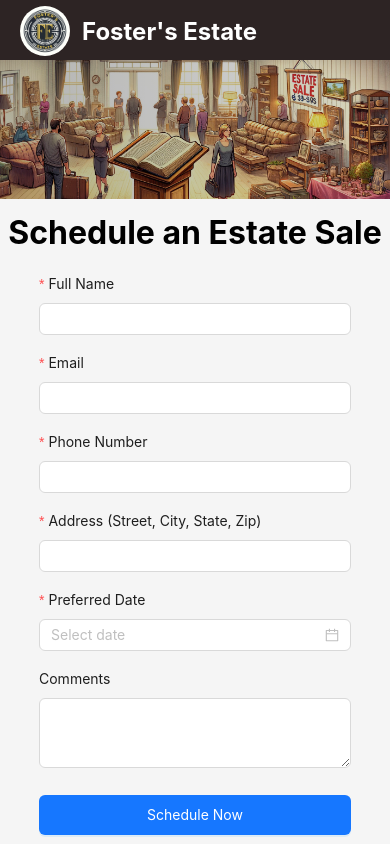
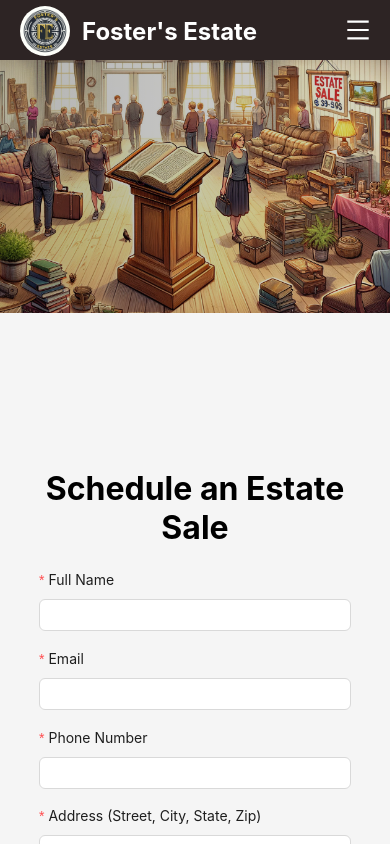
Before and after one commit to Drfalcoew/FostersEstate, a React (Create React App) app: page /schedule in a window 390 px wide. Built offline with nearby package versions, Linux system fonts and the light colour scheme.

Commit message:
update mobile styles

```diff
--- a/src/common/section/Section.css
+++ b/src/common/section/Section.css
@@ -22,8 +22,10 @@
     width: 200px;
     height: 200px; /* Set your desired max width */
     border-radius: 50%;
-    position: relative;
     overflow: hidden;
+    display: flex;
+    justify-content: center;
+    align-items: center;
   }
 
   .section-image {
@@ -72,12 +74,15 @@
     }
   }
 
+  /* MOBILE STYLES */
   @media screen and (max-width: 600px) {
     .section-container {
       flex-direction: column;
+      margin: 0;
+      padding: 40px 0;
     }
     .section {
-      margin: 20px 0;
+      padding: 0;
     }
     .section-image {
       max-width: 80%;
--- a/src/header/Header.css
+++ b/src/header/Header.css
@@ -57,6 +57,10 @@
     transition: color 0.3s ease; /* Smooth color transition on hover */
   }
 
+  .mobile-menu-icon {
+    display: none;
+  }
+
   @media screen and (max-width: 600px) {
     .nav-links {
       display: none;
@@ -64,6 +68,12 @@
 
     .sub-logo {
       display: none;
+    }
+
+    .mobile-menu-icon {
+      display: block;
+      font-size: 1.5em;
+      cursor: pointer;
     }
   }
 
--- a/src/header/Header.tsx
+++ b/src/header/Header.tsx
@@ -3,15 +3,23 @@
 import React from 'react';
 import { Link, useNavigate } from 'react-router-dom';
 import './Header.css'; // Import the CSS file
+import { MenuOutlined } from '@ant-design/icons';
+import { Menu, MenuProps } from 'antd';
 
 const Header: React.FC = () => {
 
   const nav = useNavigate();
+  const [showMenu, setShowMenu] = React.useState(false);
 
   const returnToHome = () => {
     if (window.location.pathname !== '/') {
       nav('/')
     }
+  }
+
+  const onClick: MenuProps['onClick'] = (e) => {
+      nav(`/${e.key}`)
+      setShowMenu(false);
   }
 
   return (
@@ -31,6 +39,19 @@ const Header: React.FC = () => {
         <a href="#contact">Contact</a>
         <Link style={{ fontWeight: 600 }} to ="/schedule">Schedule Appointment</Link>
       </nav>
+      <div className="mobile-menu-icon">
+        <MenuOutlined onClick={() => setShowMenu(!showMenu)} />
+        <Menu
+          onClick={onClick}
+          style={{ display: showMenu ? 'block' : 'none', position: 'absolute', top: '60px', left: '0', width: '100%' }}
+          mode="vertical"
+        >
+          <Menu.Item key="">Home</Menu.Item>
+          <Menu.Item key="about">About us</Menu.Item>
+          <Menu.Item key="services">Services</Menu.Item>
+          <Menu.Item key="schedule">Schedule Appointment</Menu.Item>
+        </Menu>
+      </div>
     </div>
   );
 };
--- a/src/mainpage/home/Homepage.css
+++ b/src/mainpage/home/Homepage.css
@@ -86,6 +86,7 @@
       padding: 20px;
       text-align: center;
       z-index: 2;
+      overflow-y: hidden;
     }
     .cover-image img {
       max-height: 80vh;
@@ -94,7 +95,7 @@
     }
 
     .cover-image::before {
-      background: linear-gradient(to right, rgba(0, 0, 0, 0.8), rgba(0, 0, 0, 0.5)); /* Adjust the gradient as needed */
+      background: linear-gradient(to left, rgba(0, 0, 0, 0.3), rgba(0, 0, 0, 0.5)); /* Adjust the gradient as needed */
     }
 
   }
--- a/src/mainpage/home/Homepage.tsx
+++ b/src/mainpage/home/Homepage.tsx
@@ -47,7 +47,7 @@ const Homepage = () => {
         </div>
       </div>
         <Section sections={sectionInformation} />
-      </div>
+    </div>
     );
   };
 
--- a/src/schedule/Schedule.css
+++ b/src/schedule/Schedule.css
@@ -55,20 +55,22 @@
     .schedule-main-container {
         flex-direction: column;
         padding-bottom: 50px;
-    }
-
-    .schedule-image {
-        padding-bottom: 5vh;
+        display: block;
+        height: auto;
     }
 
     .schedule-image-container {
-        height: 50vh;
+        height: 30vh;
     }
 
     .schedule-container {
-        margin: 5vh 0;
-        height: 50vh;
-        flex: auto;
+        height: 100vh;
+        padding: 20px;
+    }
+
+    .schedule-container h1 {
+        padding: 0 20px;
+        text-align: center;
     }
 
     .schedule-form-item {
```
